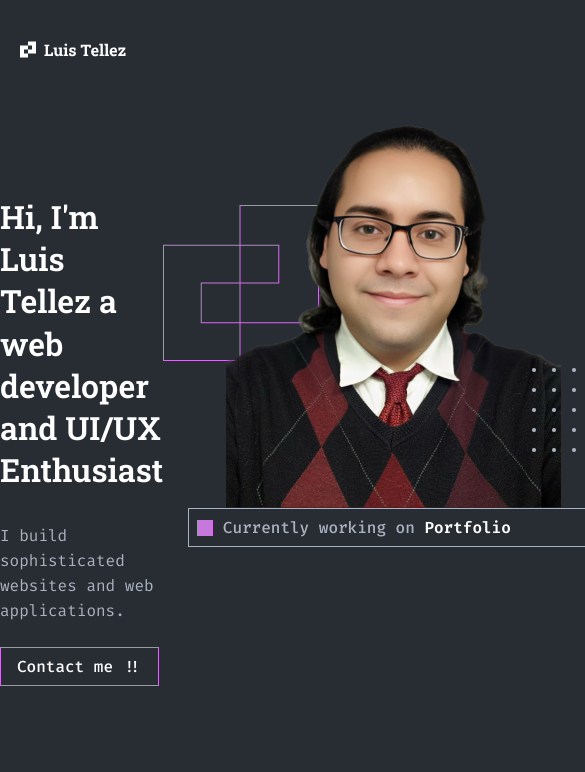
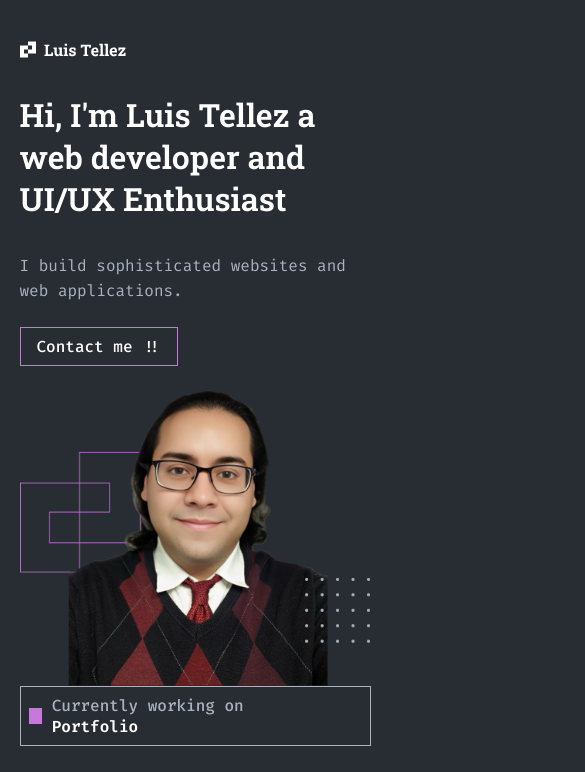
Before and after one commit to aegisnull/luistellez, a React (Create React App) app: page / in a window 390 px wide. Shown: the top 772 px of the page, 585 px wide, since content can reach past the window. Built offline with nearby package versions, Linux system fonts and the light colour scheme.

Commit message:
style: make Home component responsive

```diff
--- a/src/components/Header/Header.scss
+++ b/src/components/Header/Header.scss
@@ -2,7 +2,6 @@
   display: flex;
   justify-content: space-between;
   align-items: flex-end;
-  padding: 0 20px;
   height: 60px;
 
   &__nav {
--- a/src/components/Home/Home.js
+++ b/src/components/Home/Home.js
@@ -15,7 +15,7 @@ function Home() {
         </div>
       </div>
       <div className='home__container-avatar'>
-        <img src={Avatar} alt='Luis Tellez' />
+        <img src={Avatar} alt='Luis Tellez' className='home__avatar' />
         <div className='home__tooltip'>
           <div className='home__tooltip_square' />
           <div className='home__tooltip_text'>
--- a/src/components/Home/Home.scss
+++ b/src/components/Home/Home.scss
@@ -38,6 +38,7 @@
   }
 
   &__avatar {
+    max-width: 100%;
   }
 
   &__tooltip {
@@ -74,3 +75,26 @@
     }
   }
 }
+
+$breakpoint-mobile: 1080px;
+
+@media screen and (max-width: $breakpoint-mobile) {
+  .home {
+    flex-direction: column;
+    padding-top: 34px;
+
+    &__container-info {
+      padding-top: 0;
+    }
+
+    &__title {
+    }
+
+    &__subtitle {
+    }
+
+    &__container-avatar {
+      padding-top: 24px;
+    }
+  }
+}
--- a/src/index.css
+++ b/src/index.css
@@ -48,3 +48,9 @@ code {
   font-size: 16px;
   line-height: 21px;
 }
+
+@media screen and (max-width: 1024px) {
+  .App {
+    width: 90vw;
+  }
+}
```
